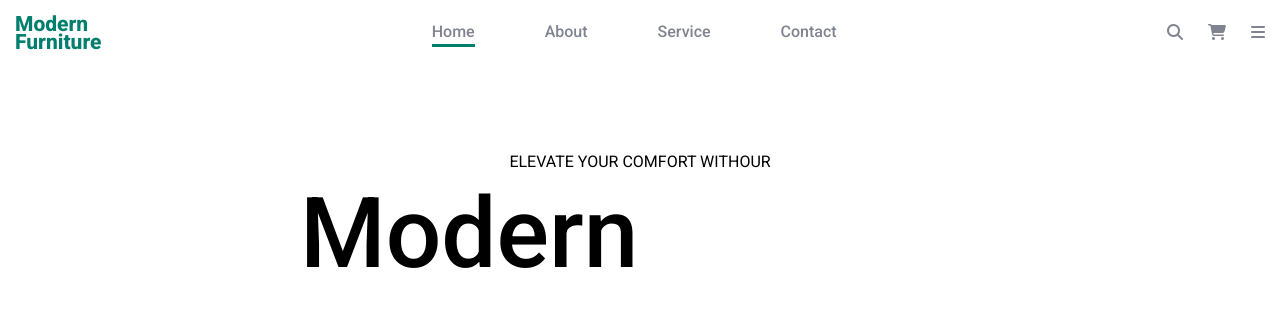
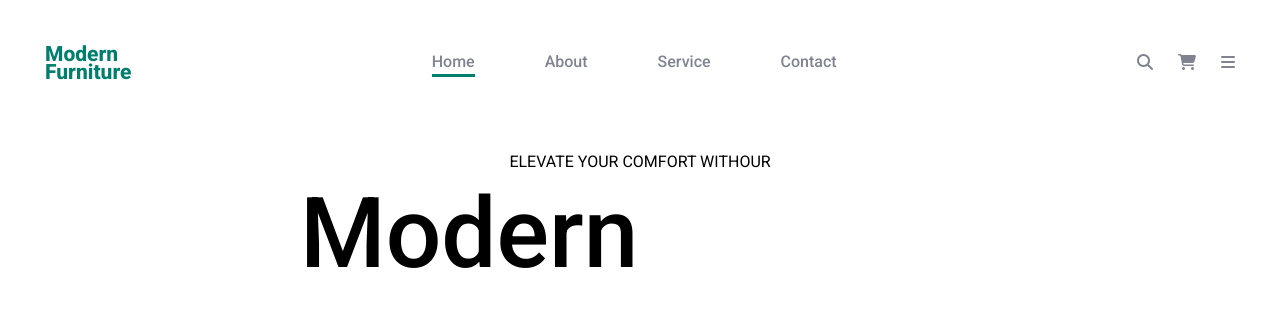
Before and after one commit to chanreaksmeyleng/ModernFurniture, a website: page index.html in a window 1280 px wide. Drawn offline with Linux system fonts and the light colour scheme.

Commit message:
first commit

```diff
--- a/index.html
+++ b/index.html
@@ -10,7 +10,7 @@
 </head>
 <body>
     <header class="h-[15vh] w-full fixed z-100">
-        <nav class="flex flex-row justify-between items-center p-[15px]">
+        <nav class="flex flex-row justify-between items-center p-[45px]">
             <div class="sm:text-[12px] md:text-[16px] lg:text-[21px] font-extrabold text-[#007E6E] leading-[18px]">
                 <p>Modern</p>
                 <p>Furniture</p>
```
Also changed, not shown: src/output.css.
